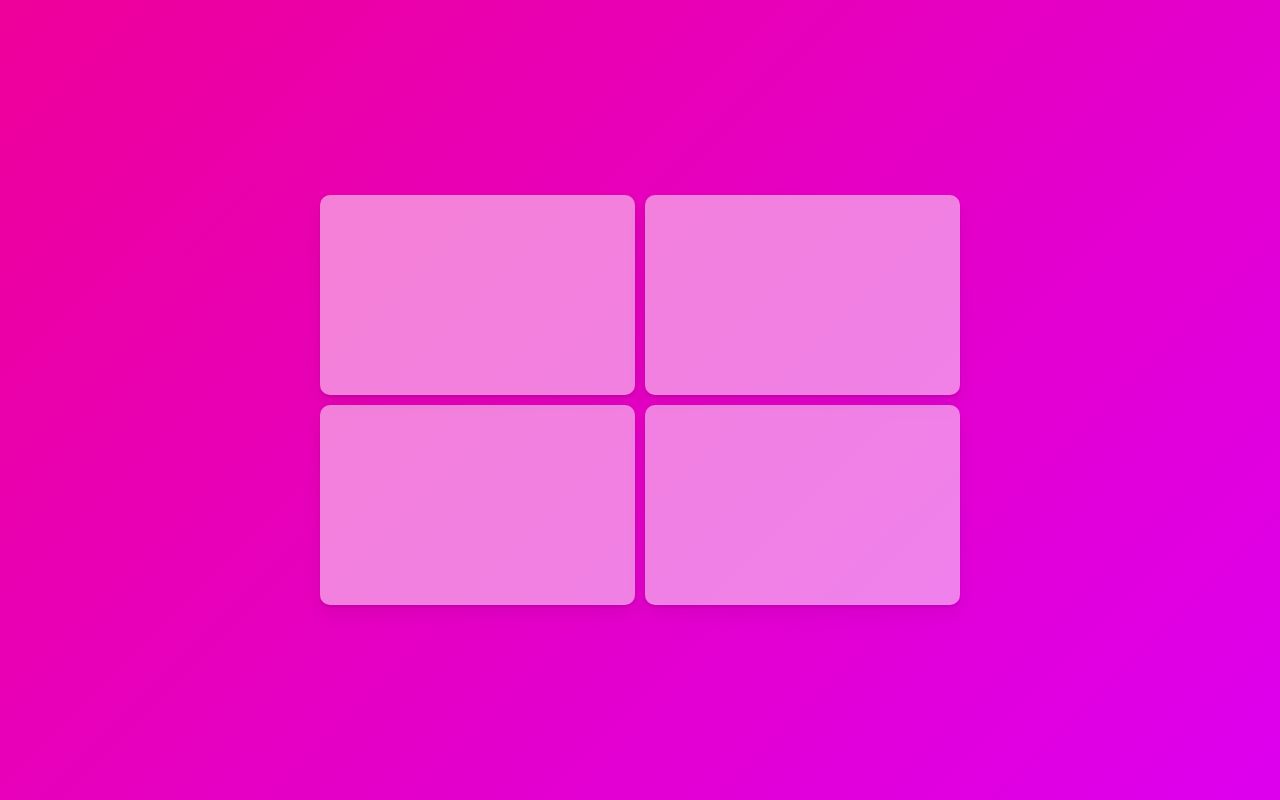
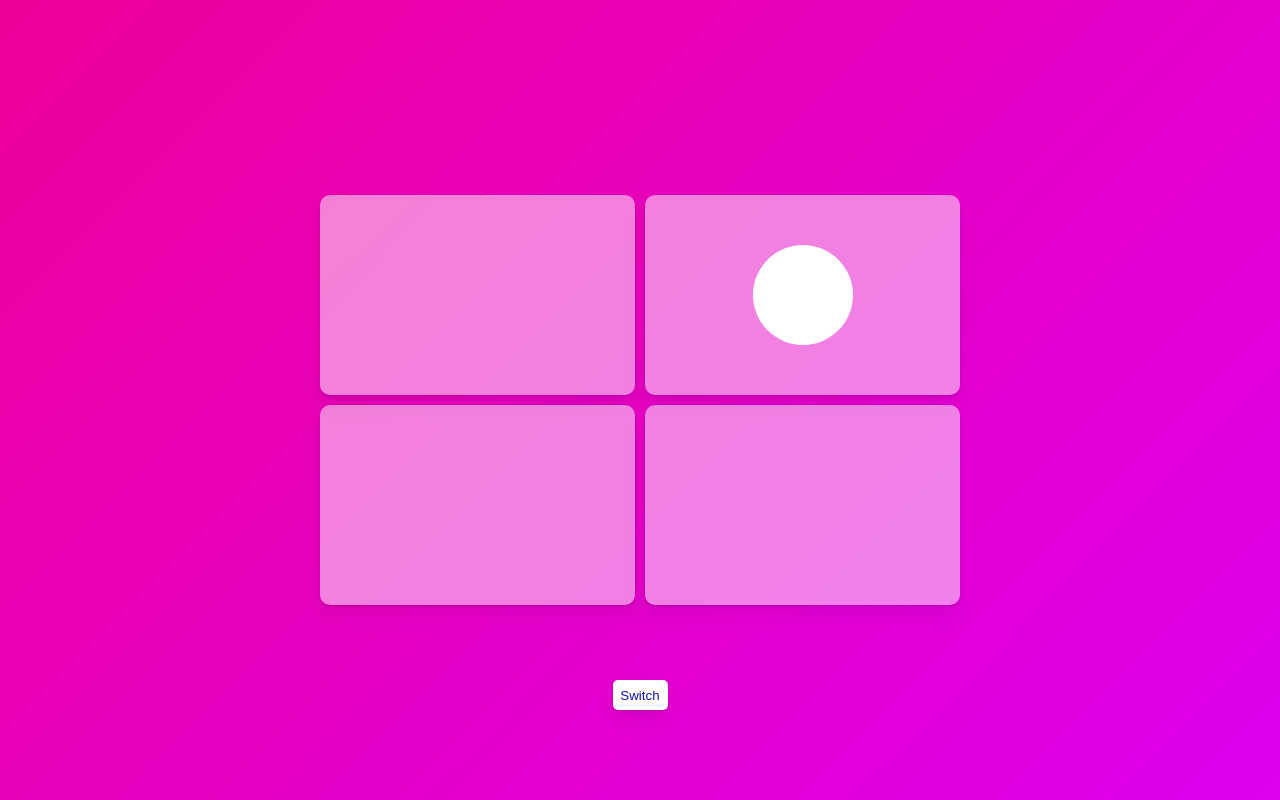
Before and after one commit to working-zima/react-masterclass, a React (Create React App) app: page / in a window 1280 px wide. Built offline with nearby package versions, Linux system fonts and the light colour scheme.

Commit message:
feat: Circle 컴포넌트의 이동 motion

```diff
--- a/src/App.tsx
+++ b/src/App.tsx
@@ -8,6 +8,7 @@ const Wrapper = styled(motion.div)`
   display: flex;
   justify-content: space-around;
   align-items: center;
+  flex-direction: column;
 `;
 
 const Grid = styled.div`
@@ -18,10 +19,25 @@ const Grid = styled.div`
 `;
 
 const Box = styled(motion.div)`
+  height: 200px;
   background-color: rgba(255, 255, 255, 0.5);
   border-radius: 10px;
-  height: 200px;
+  display: flex;
+  justify-content: center;
+  align-items: center;
   box-shadow: 0 2px 3px rgba(0, 0, 0, 0.1), 0 10px 20px rgba(0, 0, 0, 0.06);
+`;
+
+const Button = styled(motion.button)`
+  height: 30px;
+  width: 55px;
+  position: absolute;
+  top: 85%;
+  border: none;
+  border-radius: 5px;
+  box-shadow: 0 2px 3px rgba(0, 0, 0, 0.1), 0 10px 20px rgba(0, 0, 0, 0.06);
+  color: #1114ac;
+  background-color: white;
 `;
 
 const Overlay = styled(motion.div)`
@@ -33,6 +49,12 @@ const Overlay = styled(motion.div)`
   align-items: center;
 `;
 
+const Circle = styled(motion.div)`
+  background-color: white;
+  height: 100px;
+  width: 100px;
+`;
+
 const boxVariants = {
   hover1: { scale: 1.1, x: -17, y: -10 },
   hover2: { scale: 1.1, x: 17, y: -10 },
@@ -40,8 +62,15 @@ const boxVariants = {
   hover4: { scale: 1.1, x: 17, y: 10 },
 };
 
+const buttonVariants = {
+  click: { scale: 1.2, color: "red" },
+};
+
 function App() {
   const [id, setId] = useState<null | string>(null);
+  const [clicked, setClicked] = useState(false);
+
+  const toggleClicked = () => setClicked((prev) => !prev);
 
   return (
     <Wrapper>
@@ -54,9 +83,20 @@ function App() {
             onClick={() => setId(n)}
             key={n}
             layoutId={n}
-          />
+          >
+            {(n === "2" && !clicked) || (n === "3" && clicked) ? (
+              <Circle layoutId="circle" style={{ borderRadius: 50 }} />
+            ) : null}
+          </Box>
         ))}
       </Grid>
+      <Button
+        variants={buttonVariants}
+        whileTap="click"
+        onClick={toggleClicked}
+      >
+        Switch
+      </Button>
       <AnimatePresence>
         {id ? (
           <Overlay
```
